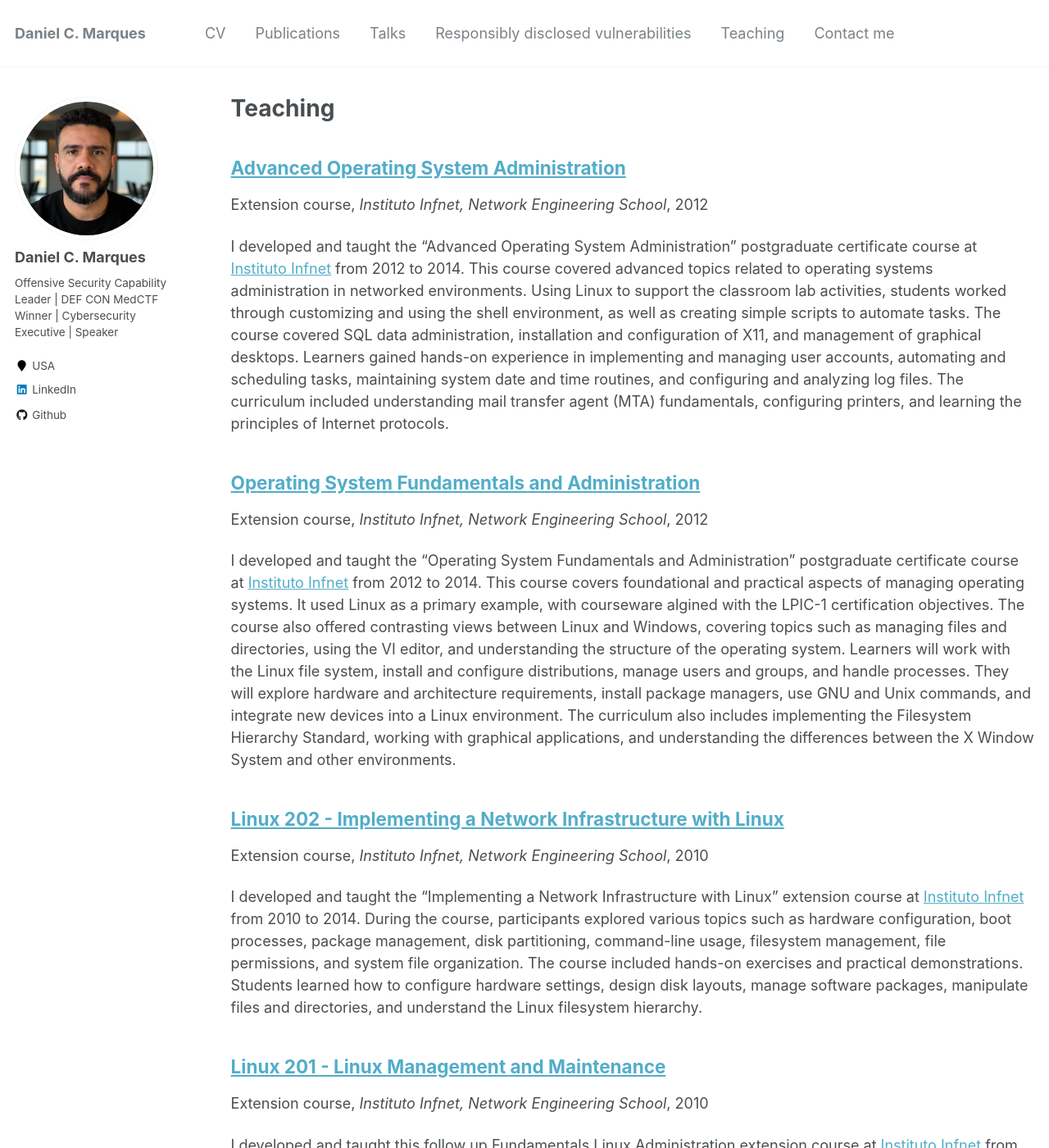
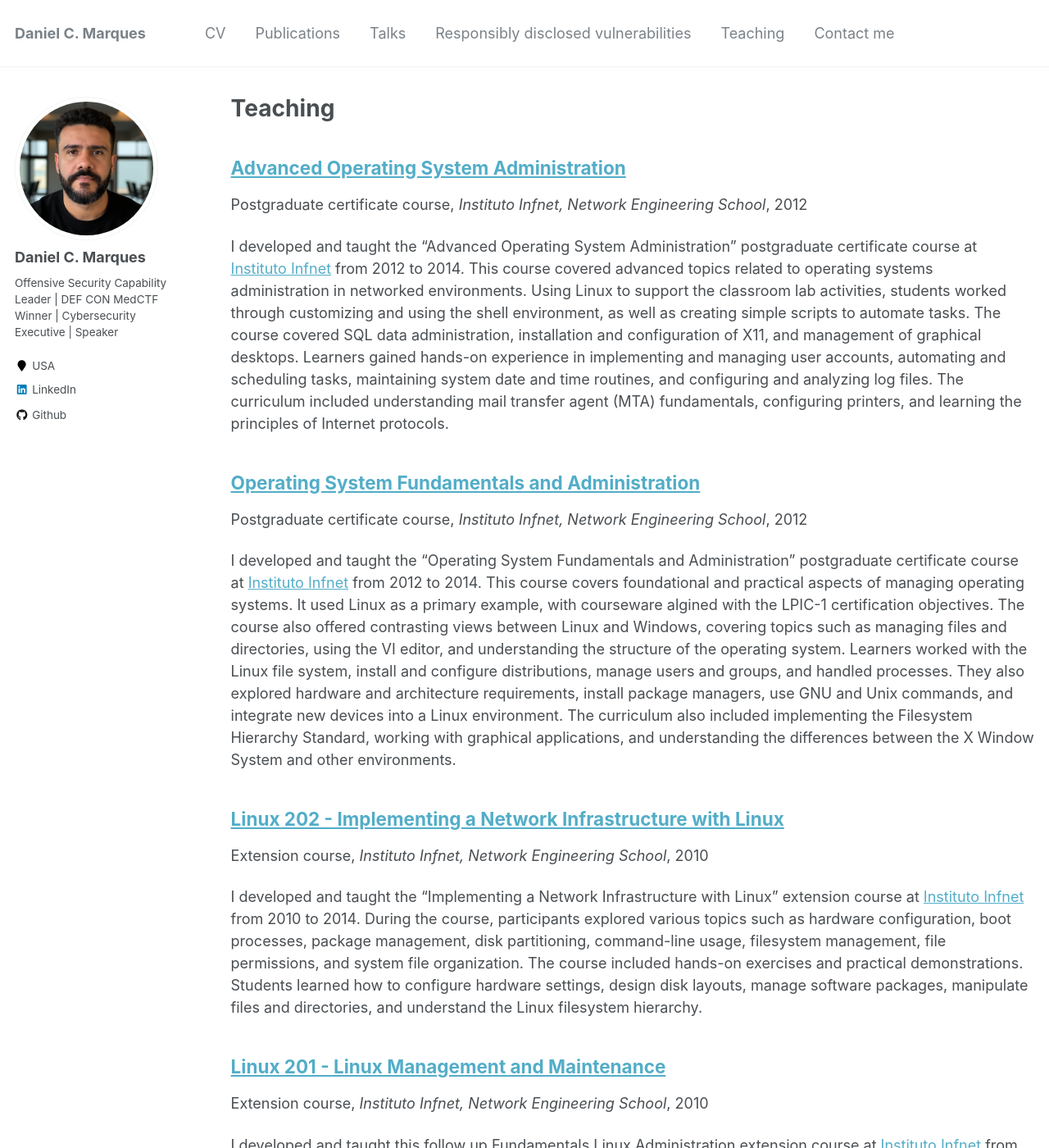
Before and after one commit to danielcmarques/danielcmarques.github.io, a Jekyll site: the page built from _pages/teaching.html, in a window 1280 px wide and 1400 px high. Shown: the whole window at 82% size. Built offline with Jekyll 4.4.1, drawn with Linux system fonts in a browser that asks for light colours.

Commit message:
Updates in the teaching experience - course types

```diff
--- a/_teaching/2012-09-lpic-2.md
+++ b/_teaching/2012-09-lpic-2.md
@@ -1,7 +1,7 @@
 ---
 title: "Advanced Operating System Administration"
 collection: teaching
-type: "Extension course"
+type: "Postgraduate certificate course"
 permalink: /teaching/2012-09-lpic-1
 venue: "Instituto Infnet, Network Engineering School"
 date: 2012-09-01
```
Also changed, not shown: _teaching/2012-09-lpic-1.md (+3 -3 lines), 1 other file.
